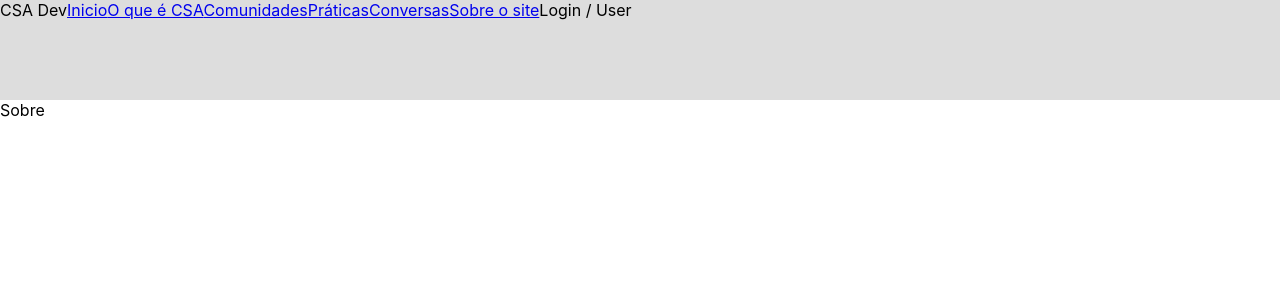
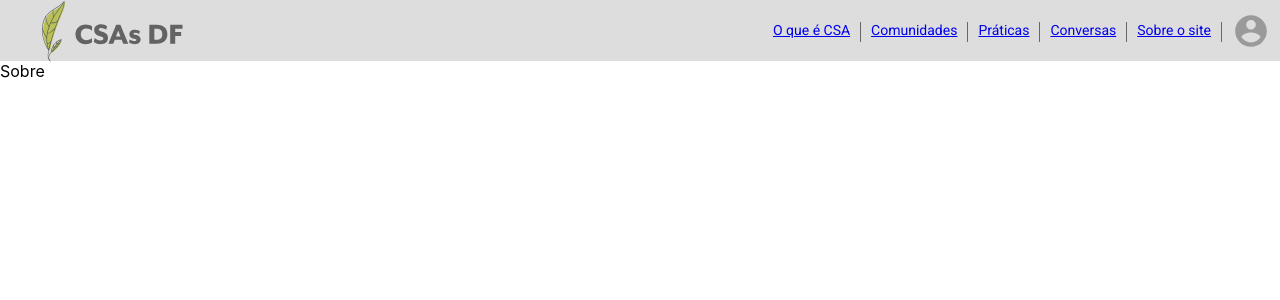
Before and after one commit to mashiro11/projeto-csa-frontend, a React (Create React App) app: page /sobre in a window 1280 px wide. Shown: the top 300 px of the page. Built offline with nearby package versions, Linux system fonts and the light colour scheme.

Commit message:
Styling Navbar component

```diff
--- a/src/applicationPages.js
+++ b/src/applicationPages.js
@@ -1,8 +1,4 @@
 const applicationPages = {
-  HOME:{
-    text: "Inicio",
-    link: "/"
-  },
   WHAT_IS: {
     text: "O que é CSA",
     link: "/o-que-e-csa"
--- a/src/components/Navbar/index.js
+++ b/src/components/Navbar/index.js
@@ -3,30 +3,33 @@ import { Link } from 'react-router-dom'
 
 import applicationPages from '../../applicationPages'
 
-const styles = {
-  container: {
-    display: 'flex',
-    height: 100,
-    backgroundColor: '#DDDDDD'
-  },
-  linksContainer:{
-  }
-}
+import noLoginUser from './noLoginUser.svg'
+import Logo from './Logo.svg'
+
+import styles from './styles.js'
 
 const Navbar = () => {
   return (
-    <div style={styles.container}>
-      <div>
-        CSA Dev
+    <div>
+      <div style={styles.container}>
+
+        <img src={Logo} style={styles.logo} />
+
+        <div style={styles.linksUser}>
+
+          <div style={styles.linksContainer}>
+            {Object.values(applicationPages).map( (item, index) =>
+              <Link style={styles.pageLink} to={item.link} key={index} >{item.text}</Link>
+             )}
+          </div>
+          <img src={noLoginUser} style={styles.userIcon} />
+
+        </div>
+
       </div>
-      <div style={styles.linksContainer}>
-        {Object.values(applicationPages).map( (item, index) =>
-          <Link to={item.link}>{item.text}</Link>
-         )}
-      </div>
-      <div>
-        Login / User
-      </div>
+
+      {/*Prevent divs from positioning under navbar at top*/}
+      <div style={styles.spacer}></div>
     </div>
   )
 }
--- /dev/null
+++ b/src/components/Navbar/styles.js
@@ -0,0 +1,48 @@
+const styles = {
+  spacer:{
+    height: 61
+  },
+  container: {
+    display: 'flex',
+    position: 'fixed',
+    top:'0',
+    left: '0',
+    width: '100%',
+    height: 61,
+    backgroundColor: '#DDDDDD',
+    fontSize: 14,
+    fontFamily: 'Roboto'
+  },
+  logo:{
+    position: 'relative',
+    left: '3.25%',
+    top: '2%',
+    width: 'auto'
+  },
+  linksUser:{
+    position: 'absolute',
+    display: 'flex',
+    flexDirection: 'row',
+    right: 10,
+    top: 12
+  },
+  linksContainer:{
+    display: 'flex',
+    height: '20px',
+    position: 'relative',
+    top: 10,
+    justifyContent: 'flex-end',
+    color: 'inherit',
+    textDecoration: 'none'
+  },
+  pageLink:{
+
+    marginRight: 10,
+    paddingRight: 10,
+    borderRight: '1px solid #686868'
+  },
+  userIcon:{
+  }
+}
+
+export default styles
--- a/src/index.css
+++ b/src/index.css
@@ -1,3 +1,5 @@
+@import url('https://fonts.googleapis.com/css?family=Roboto|Roboto+Condensed|Roboto+Mono|Roboto+Slab&display=swap');
+
 body {
   margin: 0;
   font-family: -apple-system, BlinkMacSystemFont, 'Segoe UI', 'Roboto', 'Oxygen',
```
Also changed, not shown: src/components/Navbar/Logo.svg (added), src/components/Navbar/noLoginUser.svg (added).
